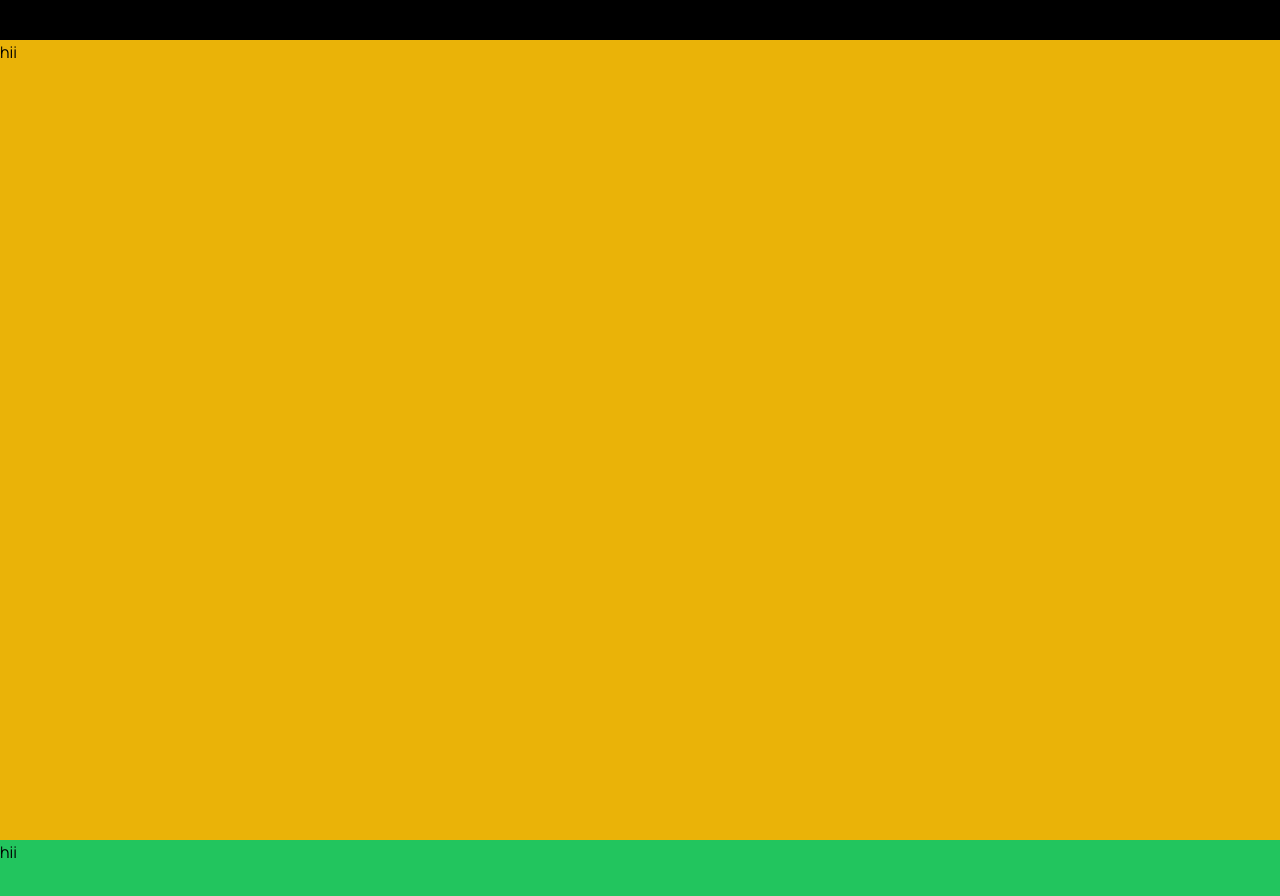
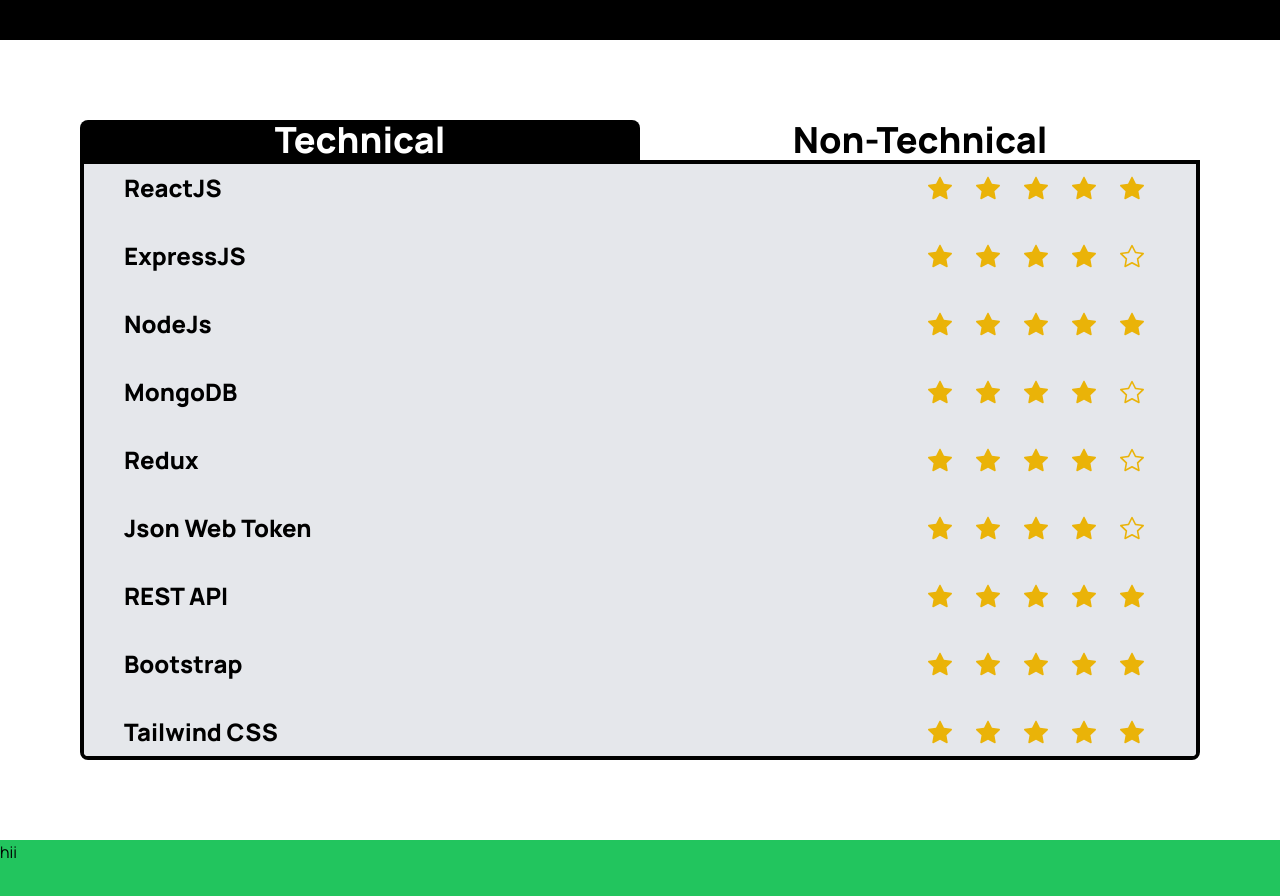
Before and after one commit to nirajcs/my-website, a React (Vite) app: page / in a window 1280 px wide. Shown: the part 820-1716 px from the top of the page. Built offline with nearby package versions, Linux system fonts and the light colour scheme; a web font is replaced by a local one.

Commit message:
Skills completed

```diff
--- a/src/App.jsx
+++ b/src/App.jsx
@@ -20,7 +20,7 @@ function App() {
         </section>
       </Element>
       <Element name='skills'>
-        <section className='h-screen bg-yellow-500 '>
+        <section className='h-screen flex flex-col items-center p-20'>
           <Skills/>
         </section>
       </Element>
--- a/src/components/Skills.jsx
+++ b/src/components/Skills.jsx
@@ -1,10 +1,57 @@
-import React from 'react'
+import React, { useEffect, useState } from 'react'
+import { BsStarFill,BsStar } from 'react-icons/bs'
+import { technical,nonTechnical } from '../data/skills'
+
 
 const Skills = () => {
+  const [techView,setTechView] = useState(true)
+  const [skills, setskills] = useState(technical)
+
+
+  useEffect(() => {
+    if(techView){
+      setskills(technical)
+    }else{
+      setskills(nonTechnical)
+    }
+  }, [techView])
+
+
   return (
-    <div className=''>
-      <h1>hii</h1>
-    </div>
+    <>
+      <div className='flex justify-between w-full'>
+        <div onClick={()=>{setTechView(true)}} className={`w-1/2 cursor-pointer text-center text-lg md:text-4xl font-bold rounded-tl-lg rounded-tr-lg ${techView ? 'bg-primaryColor text-white' : 'text-primaryColor'}`}><h2>Technical</h2></div>
+        <div onClick={()=>{setTechView(false)}} className={`w-1/2 cursor-pointer text-center text-lg md:text-4xl font-bold rounded-tl-lg rounded-tr-lg ${techView ? 'text-primaryColor' : 'bg-primaryColor text-white'}`}><h2>Non-Technical</h2></div>
+      </div>
+      <div className='h-full w-full bg-gray-200 overflow-y-auto border border-primaryColor border-4 rounded-bl-lg rounded-br-lg'>
+        {
+          skills && skills.length > 0 ? (
+            skills.map((skill,index) => (
+              <div className='w-full flex justify-between px-5 py-2 mb-5 hover:bg-gray-100' key={index}>
+                <div className='w-1/2 px-5'>
+                  <h1 className='md:text-2xl font-bold'>{skill.name}</h1>
+                </div>
+                <div className='w-1/2 px-5 flex justify-end items-center'>
+                  {
+                    (() => {
+                      const stars = [];
+                      for (let i = 1; i <= 5; i++) {
+                        if (i <= skill.star) {
+                          stars.push(<BsStarFill key={i} className='md:text-2xl mx-1 md:mx-3 text-yellow-500' />);
+                        } else {
+                          stars.push(<BsStar key={i} className='md:text-2xl mx-1 md:mx-3 text-yellow-500' />);
+                        }
+                      }
+                      return stars;
+                    })()
+                  }
+                </div>
+              </div>
+            ))
+          ) : null
+        }
+      </div>
+    </>
   )
 }
 
--- /dev/null
+++ b/src/data/skills.js
@@ -0,0 +1,27 @@
+
+export const technical = [
+    { name: "ReactJS", star: 5 },
+    { name: "ExpressJS", star: 4 },
+    { name: "NodeJs", star: 5 },
+    { name: "MongoDB", star: 4 },
+    { name: "Redux", star: 4 },
+    { name: "Json Web Token", star: 4 },
+    { name: "REST API", star: 5 },
+    { name: "Bootstrap", star: 5 },
+    { name: "Tailwind CSS", star: 5 },
+    { name: "SQL", star: 3 },
+    { name: "Git", star: 4 },
+    { name: "Socket.IO", star: 4 },
+    { name: "Postman", star: 4 },
+    { name: "Javascript", star: 5 },
+  ];
+
+export const nonTechnical = [
+    { name: "Problem-Solving", star: 5 },
+    { name: "Communication", star: 4 },
+    { name: "Time-Management", star: 5 },
+    { name: "Debugging", star: 5 },
+    { name: "Leadership", star: 5 },
+    { name: "Collaboration", star: 5 },
+    { name: "Designing", star: 5 },
+]
```
